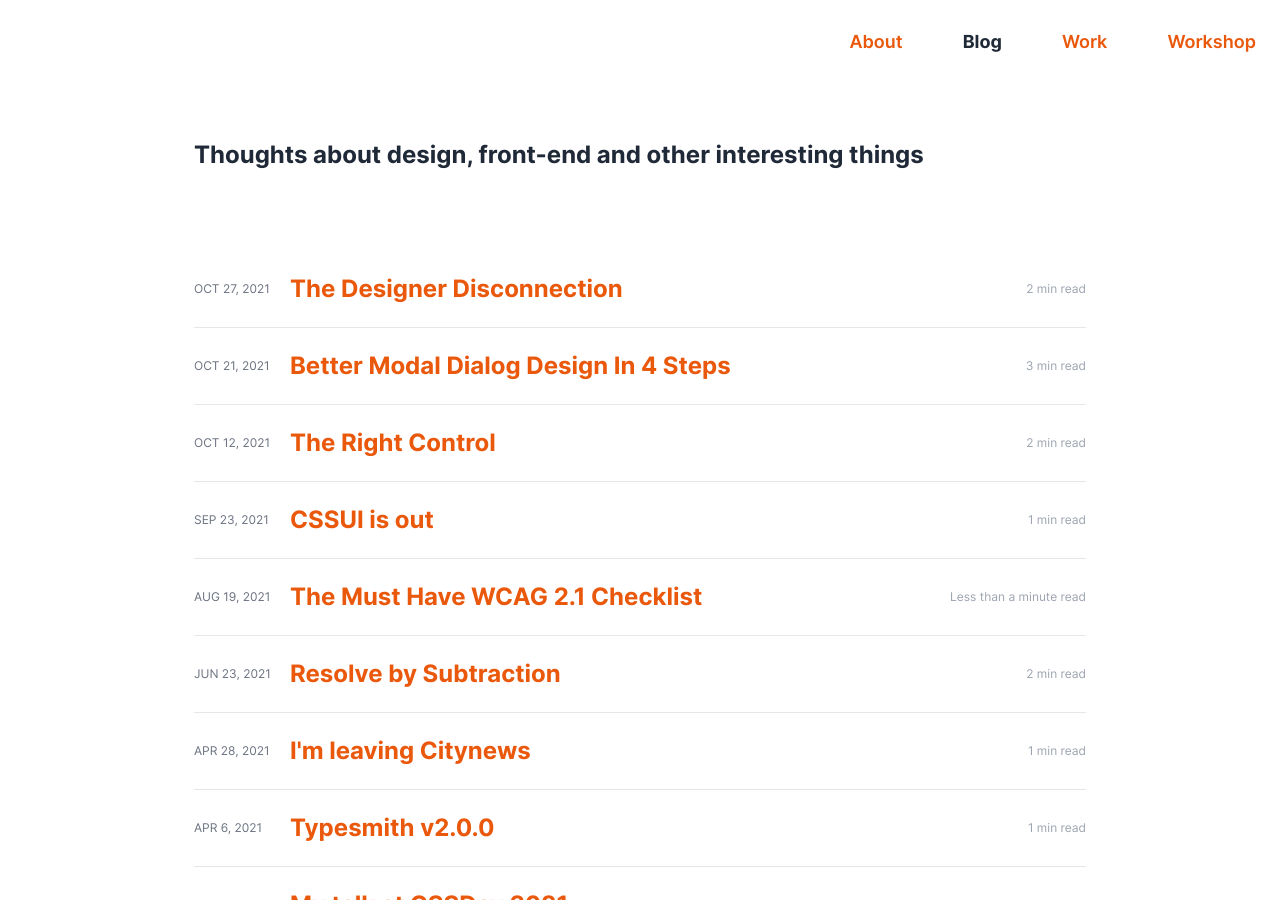
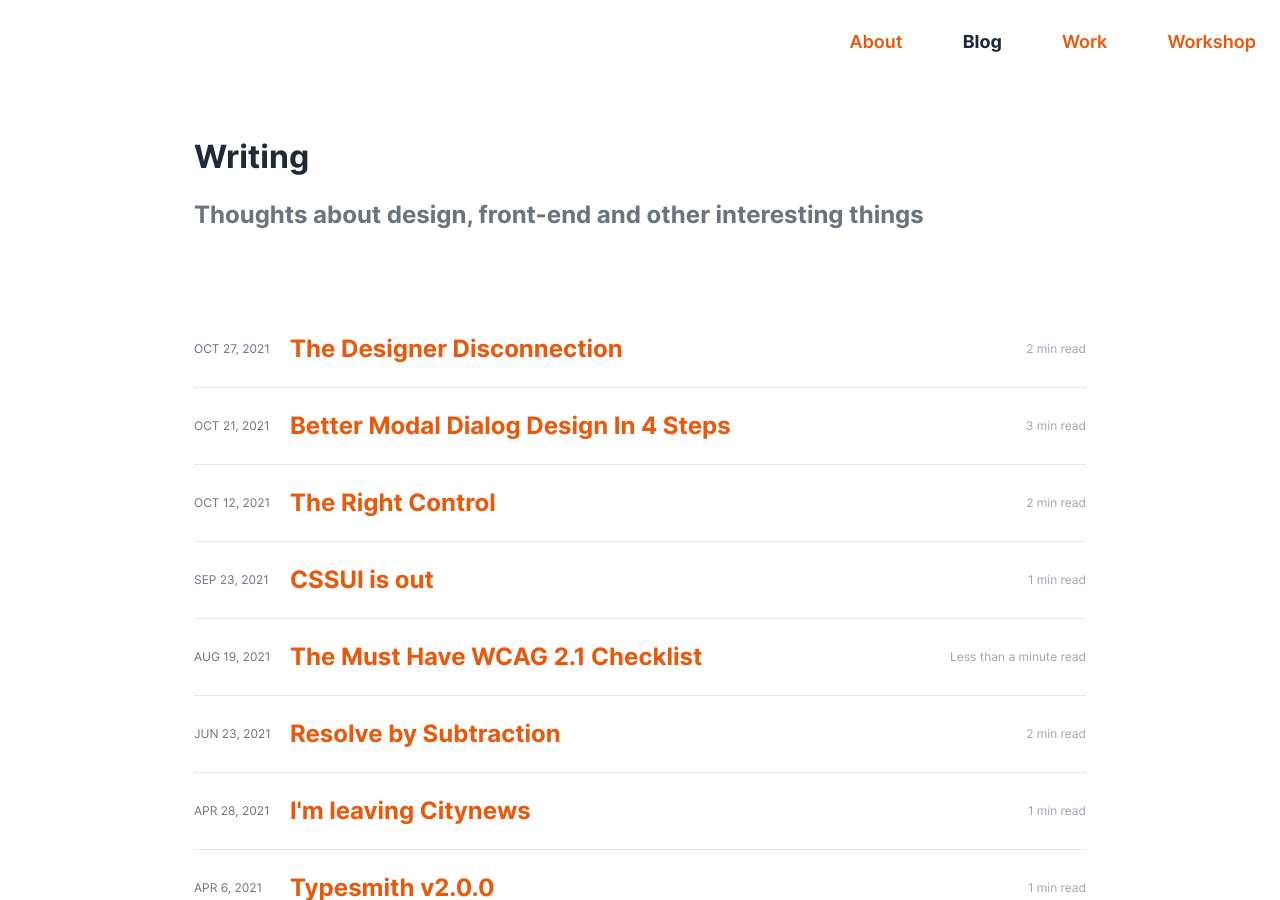
Before and after one commit to zetareticoli/fi, a Jekyll site: the page built from blog.html, in a window 1280 px wide and 900 px high. Built offline with Jekyll 4.4.1, drawn with Linux system fonts in a browser that asks for light colours.

Commit message:
Updated page templates with new classes and HTML

```diff
--- a/_layouts/default.html
+++ b/_layouts/default.html
@@ -5,23 +5,12 @@
 </head>
 <body class="page">
 	<div class="wrapper">
-	{% include header.html %}
-	<main>
-		<div class="inner">
-			{{ content }}
-		</div>
-	</main>
-	<!-- <script>
-		$("article").fitVids();
-		$('article p').each(function(i){
-			if (($(this).find('img').length) && (!$.trim($(this).text()).length))  {
-				$(this).addClass('img-only');
-			}
-			if ($.trim($(this).text()).length - $.trim($(this).find('small').text()).length == 0 && ($(this).find('img').length)){
-				$(this).addClass('img-only-source');
-			}
-		});
-	</script> -->
+		{% include header.html %}
+		<main>
+			<div class="{% if layout.inner %}inner-small{% else %}inner{% endif %}">
+				{{ content }}
+			</div>
+		</main>
 	</div>
 	{% include footer.html %}
 
--- a/_layouts/page.html
+++ b/_layouts/page.html
@@ -3,12 +3,13 @@ layout: default
 ---
 
 <section class="spacing-sections">
+
 	{% if page.headline %}
 		<h1 class="headline-default">{{ page.headline }}</h1>
 	{% endif %}
 
 	{% if page.lead %}
-		<p class="lead">{{ page.lead }}</p>
+		<p class="lead color-text-weak">{{ page.lead }}</p>
 	{% endif %}
 </section>
 
--- a/blog.html
+++ b/blog.html
@@ -1,6 +1,6 @@
 ---
 layout: page
-title: Blog
+headline: Writing
 lead: <strong>Thoughts about design, front-end</strong> and other interesting things
 ---
 
--- a/index.html
+++ b/index.html
@@ -5,11 +5,11 @@ home: true
 
 <h1 class="headline-default">Hi, I'm Francesco.</h1>
 
-<p class="lead">
+<p class="lead color-text-weak">
   I’m a Product Designer based in Rome, Italy. I design <a href="/work" target="_self">digital products</a>, share my experience on the <a href="/blog">blog</a>, run a <a href="https://www.designabile.com" target="_blank">newsletter</a> and build <a href="https://github.com/zetareticoli?tab=repositories" target="_blank">open-source projects</a>.
 </p>
 
-<p class="lead spacing-sections">
+<p class="lead color-text-weak spacing-sections">
   In the past I co-founded a SaaS company and run a design studio. In the real life, I’m a dad of two.
 </p>
 
```
Also changed, not shown: _layouts/post.html (+10 -3 lines).
